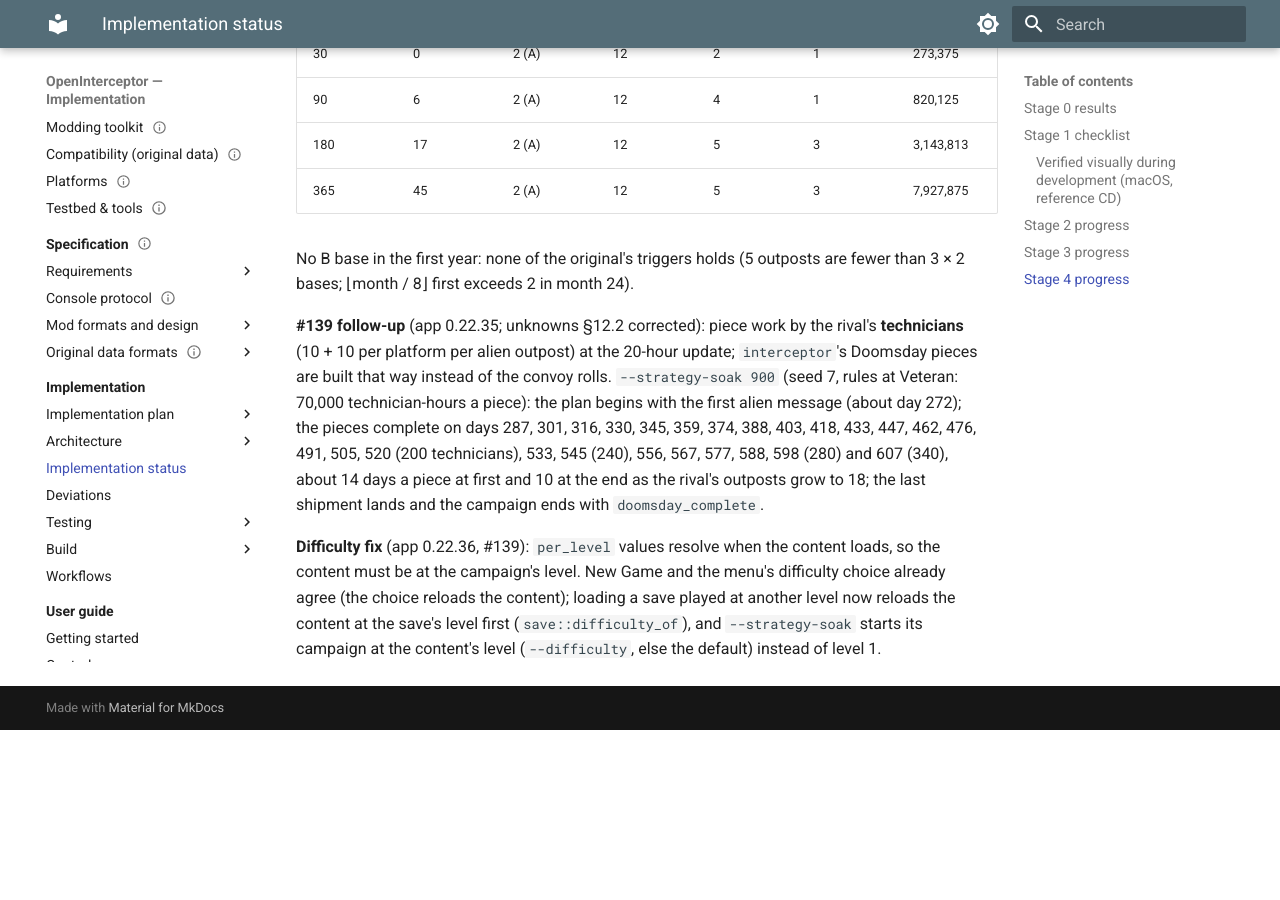
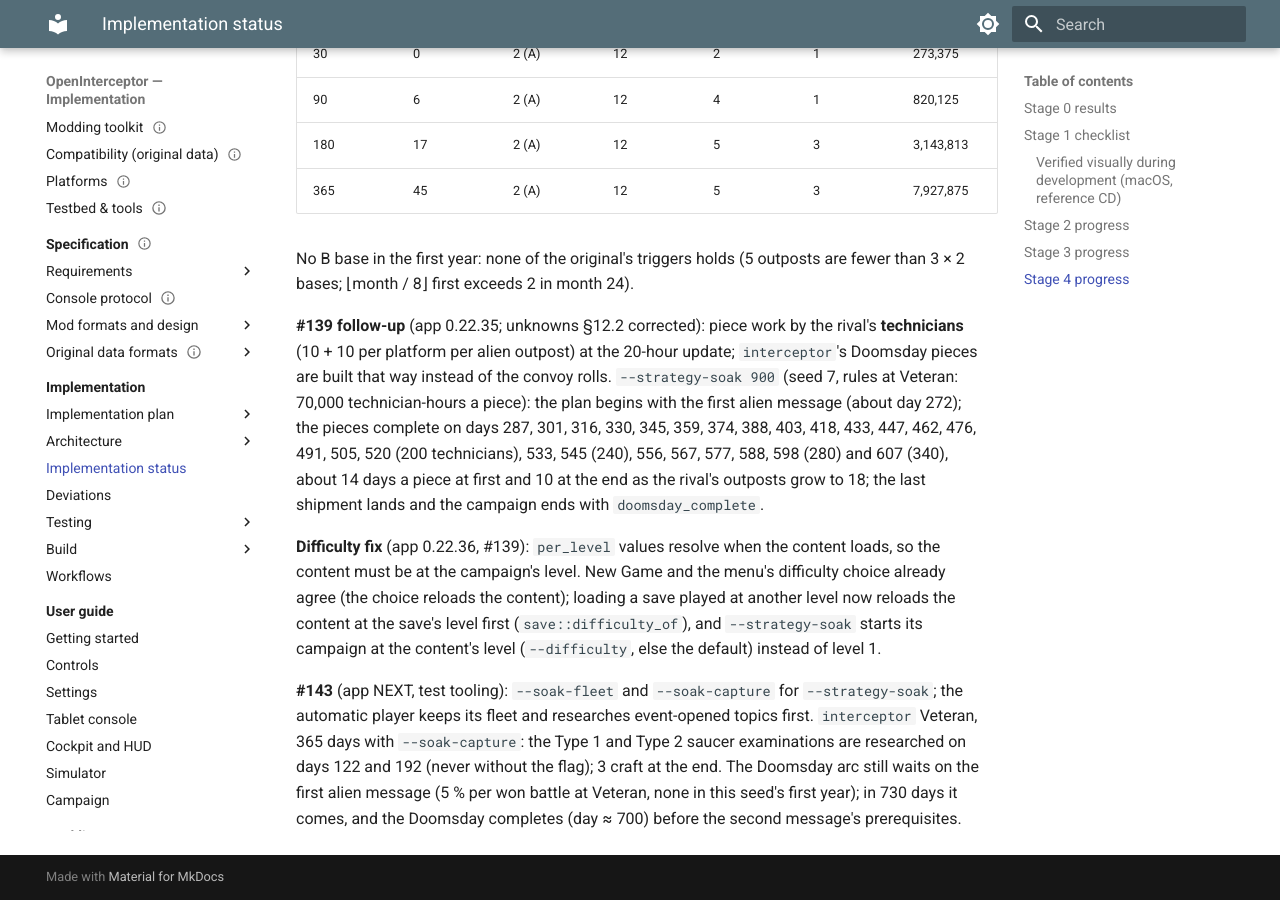
Before and after one commit to bbogovich/OpenInterceptor, an MkDocs documentation site: the page built from docs/implementation/status.md, in a window 1280 px wide and 900 px high, scrolled down 37678 px. Built offline with MkDocs 1.6.1 and Material for MkDocs 9.7.7, drawn with Linux system fonts in a browser that asks for light colours; before the commit the page ends 38408 px from its top, so only the background shows below that.

Commit message:
Strategy soak tooling: --soak-fleet, --soak-capture (#143, app NEXT)
Getting started, status, unit tests.

Issue: #143

Co-Authored-By: Claude Opus 5.5 <noreply@anthropic.com>

```diff
--- a/docs/implementation/status.md
+++ b/docs/implementation/status.md
@@ -716,3 +716,10 @@ content must be at the campaign's level. New Game and the menu's difficulty choi
 (the choice reloads the content); loading a save played at another level now reloads the content
 at the save's level first (`save::difficulty_of`), and `--strategy-soak` starts its campaign at the
 content's level (`--difficulty`, else the default) instead of level 1.
+
+**#143** (app NEXT, test tooling): `--soak-fleet` and `--soak-capture` for `--strategy-soak`;
+the automatic player keeps its fleet and researches event-opened topics first. `interceptor`
+Veteran, 365 days with `--soak-capture`: the Type 1 and Type 2 saucer examinations are researched
+on days 122 and 192 (never without the flag); 3 craft at the end. The Doomsday arc still waits on
+the first alien message (5 % per won battle at Veteran, none in this seed's first year); in 730
+days it comes, and the Doomsday completes (day ≈ 700) before the second message's prerequisites.
```
Also changed, not shown: docs/implementation/testing/unit-tests.md (+2 -0 lines), docs/user-guide/getting-started.md (+2 -0 lines).
